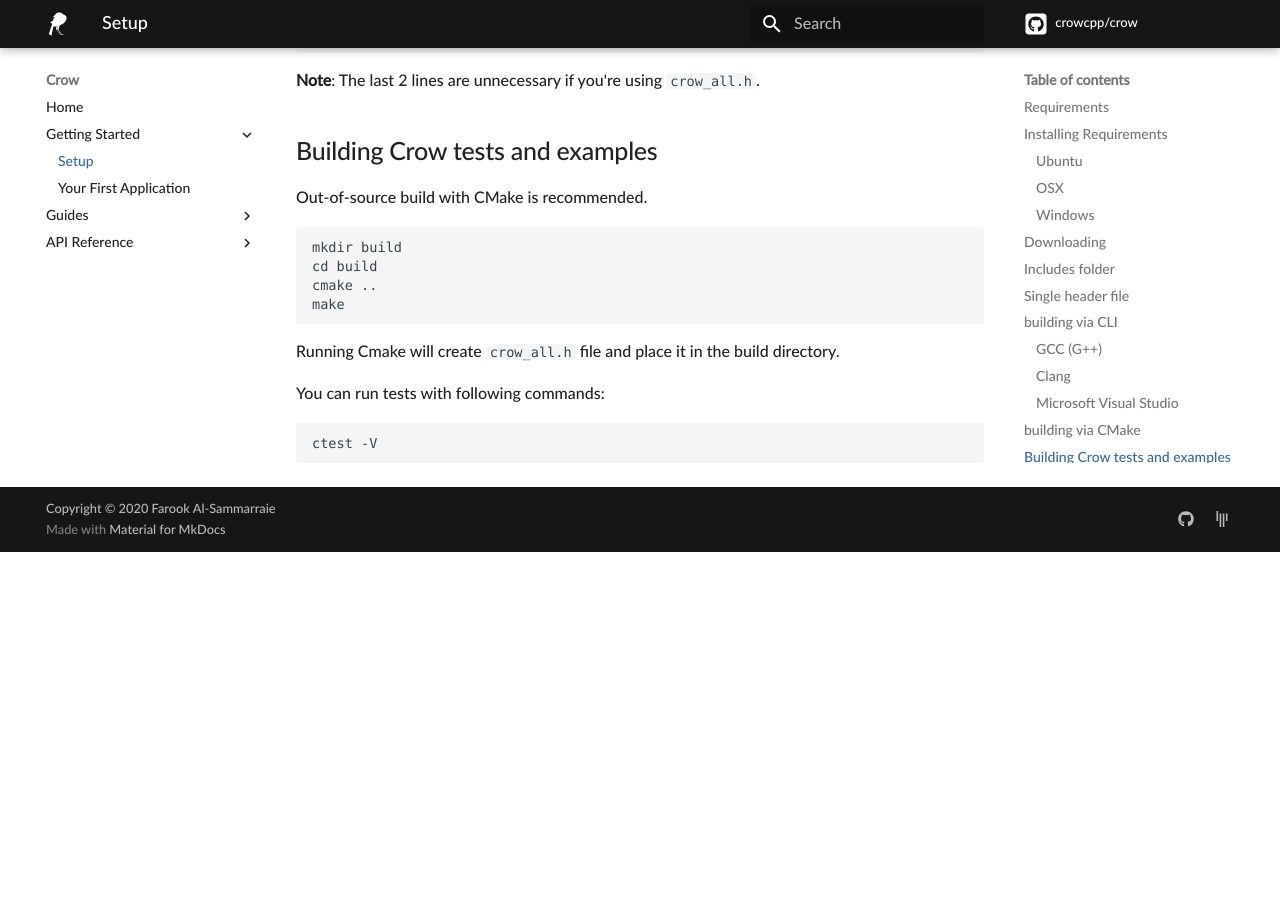
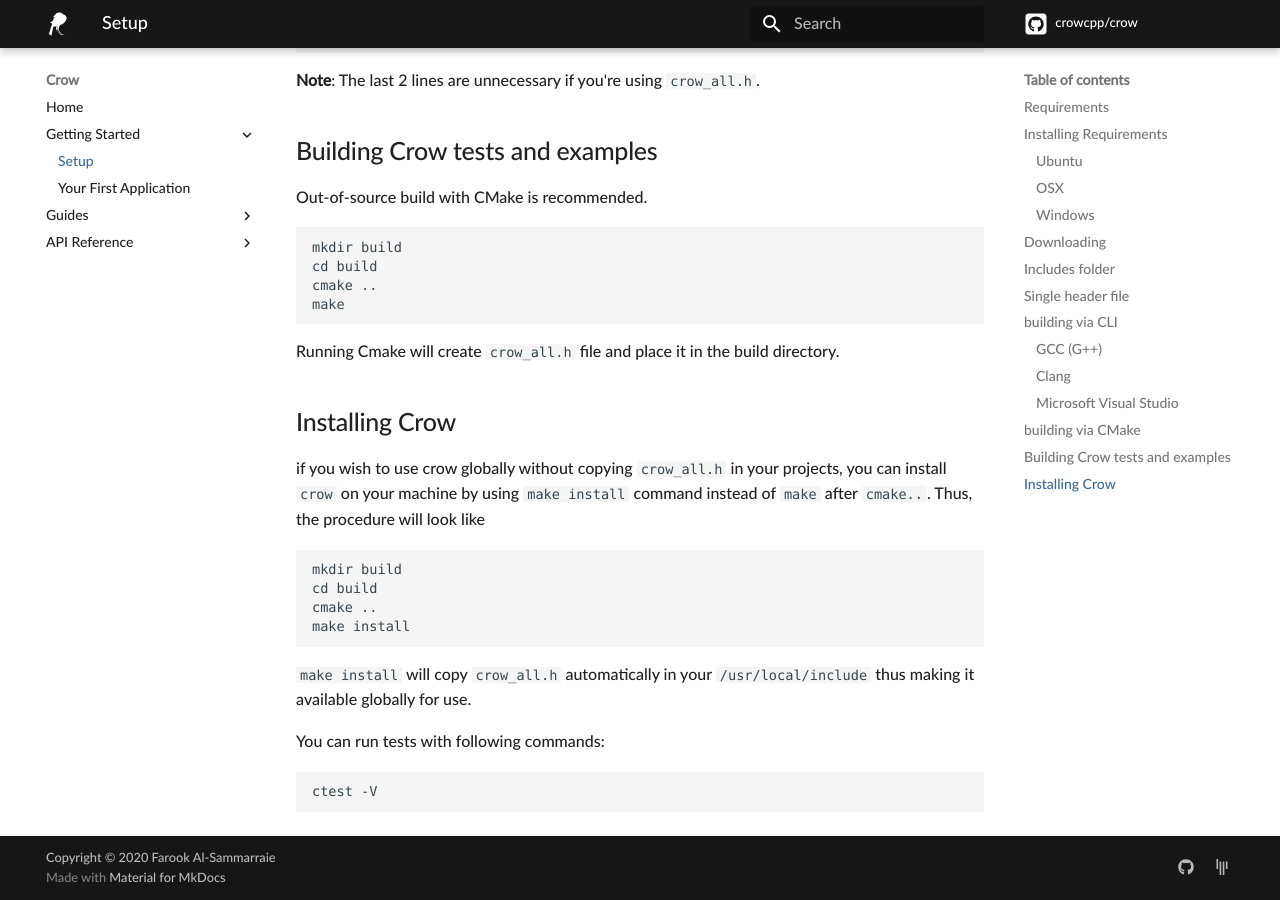
Before and after one commit to ipkn/crow, an MkDocs documentation site: the page built from docs/getting_started/setup.md, in a window 1280 px wide and 900 px high, scrolled down 2794 px. Built offline with MkDocs 1.6.1 and Material for MkDocs 9.7.7, drawn with Linux system fonts in a browser that asks for light colours; comment, search, counter and statistics services are not loaded; before the commit the page ends 3346 px from its top, so only the background shows below that.

Commit message:
added docs

````diff
--- a/docs/getting_started/setup.md
+++ b/docs/getting_started/setup.md
@@ -98,6 +98,18 @@
 ```
 Running Cmake will create `crow_all.h` file and place it in the build directory.
 
+##Installing Crow
+
+if you wish to use crow globally without copying `crow_all.h` in your projects, you can install `crow` on your machine by using `make install` command instead of `make` after `cmake..`. Thus, the procedure will look like
+
+```
+mkdir build
+cd build
+cmake ..
+make install
+```
+`make install` will copy `crow_all.h` automatically in your `/usr/local/include` thus making it available globally for use.<br>
+
 You can run tests with following commands:
 ```
 ctest -V
````
